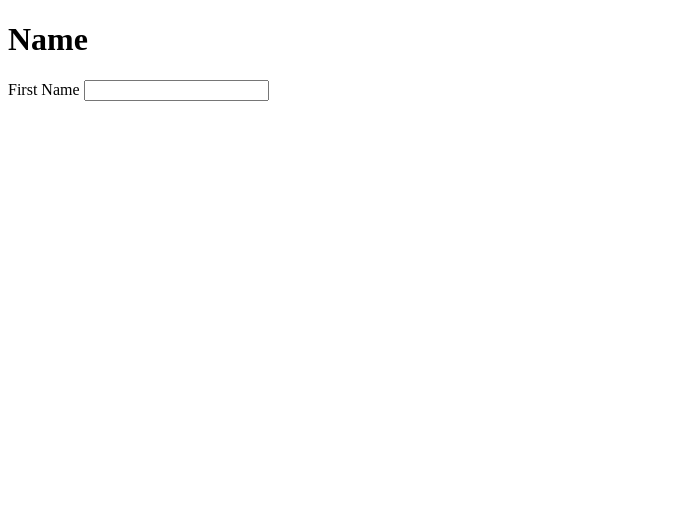
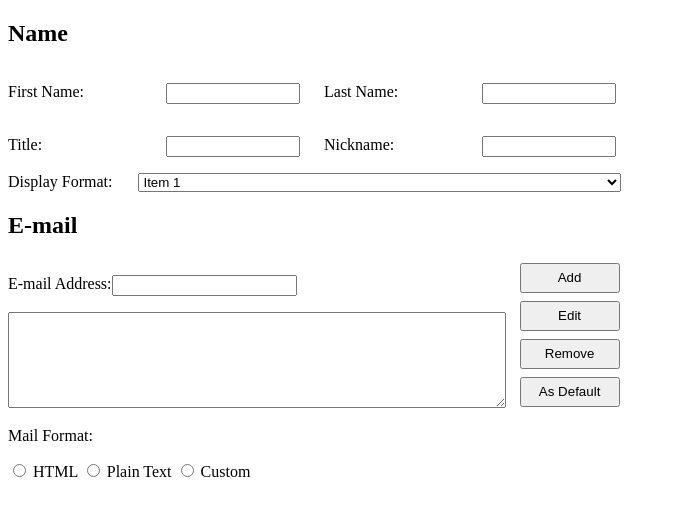
Before and after one commit to Tom-Weston/a-level-gui, a plain HTML site: page index.html in a window 1280 px wide. Shown: the whole page, without its empty margins (0-676 px from the left). Drawn offline with Linux system fonts and the light colour scheme.

Commit message:
Modify index.html; add style.css

```diff
--- a/index.html
+++ b/index.html
@@ -4,11 +4,51 @@
     <meta charset="UTF-8">
     <meta name="viewport" content="width=device-width, initial-scale=1.0">
     <title>Design Preview</title>
+    <link rel="stylesheet" href="style.css">
 </head>
 <body>
-    <h1>Name</h1>
-    <form action="">
-        <p>First Name <input type="text"></p>
-    </form>
+    <div class="main-container">
+        <h2>Name</h2>
+        <form action="" method="post">
+            <div class="two-grid">
+                <p>First Name: <input type="text"></p>
+                <p>Last Name: <input type="text"></p>
+                <p>Title: <input type="text"></p>
+                <p>Nickname: <input type="text"></p>
+            </div>
+            <div class="display-format">
+                Display Format:
+                <select name="" id="">
+                    <option value="1">Item 1</option>
+                    <option value="2">Item 2</option>
+                    <option value="3">Item 3</option>
+                    <option value="4">Item 4</option>
+                    <option value="5">Item 5</option>
+                </select>
+            </div>
+        </form>
+
+        <h2>E-mail</h2>
+        <form  action="" method="post">
+            <div class="email-container">
+                <div class="email-left">
+                    <p>E-mail Address: <input type="email"></p>
+                    <textarea rows="6" cols="50"></textarea>
+                </div>
+                <div class="email-right">
+                    <input type="button" value="Add">
+                    <input type="button" value="Edit">
+                    <input type="button" value="Remove">
+                    <input type="button" value="As Default">
+                </div>
+            </div>
+            <div>
+                <p>Mail Format:</p>
+                <input type="radio"> HTML
+                <input type="radio"> Plain Text
+                <input type="radio"> Custom
+            </div>
+        </form>
+    </div>
 </body>
 </html>
--- /dev/null
+++ b/style.css
@@ -0,0 +1,53 @@
+.main-container{
+	width: 50%;
+}
+
+/* ---< NAME >--- */
+
+/* 2x2 grid */
+.two-grid {
+	display: grid;
+	grid-template-columns: repeat(2, 1fr);
+	gap: 0;
+}
+
+/* Ordering labels and inputs in-line vertically */
+.two-grid * {
+	display: grid;
+	width: 100%;
+	grid-template-columns: 0.5fr 0.4fr;
+}
+
+.display-format {
+	display: grid;
+	grid-template-columns: max-content auto;
+	gap: 26px;
+	margin-right: 19px;
+}
+
+/* ---< E-MAIL >--- */
+.email-container {
+	display: grid;
+	gap: 10px;
+	width: 100%;
+	grid-template-columns: 4fr 1fr;
+}
+
+.email-left, .email-right {
+	display: flex;
+	flex-direction: column;
+}
+
+.long-input {
+	height: 89px
+}
+
+.email-right * {
+	width: 100px;
+	height: 30px;
+	margin: 4px;
+}
+
+.email-container * {
+	display: flex;
+}
```
